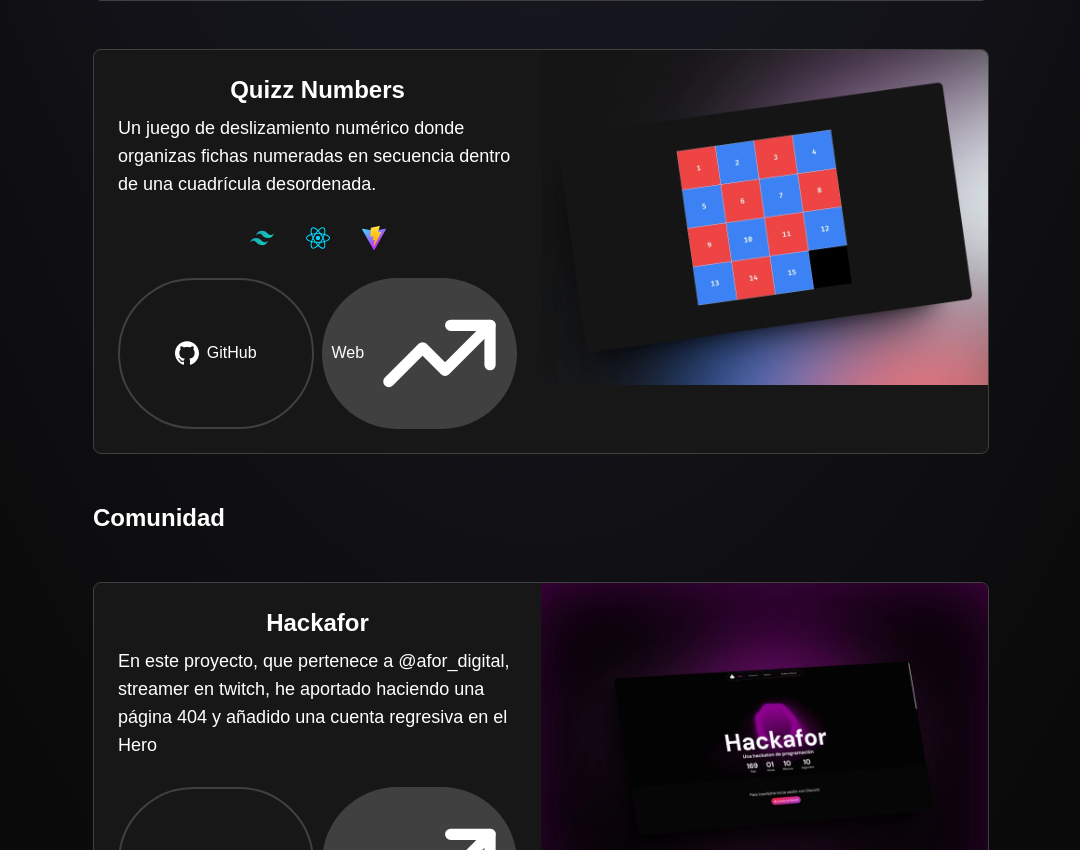
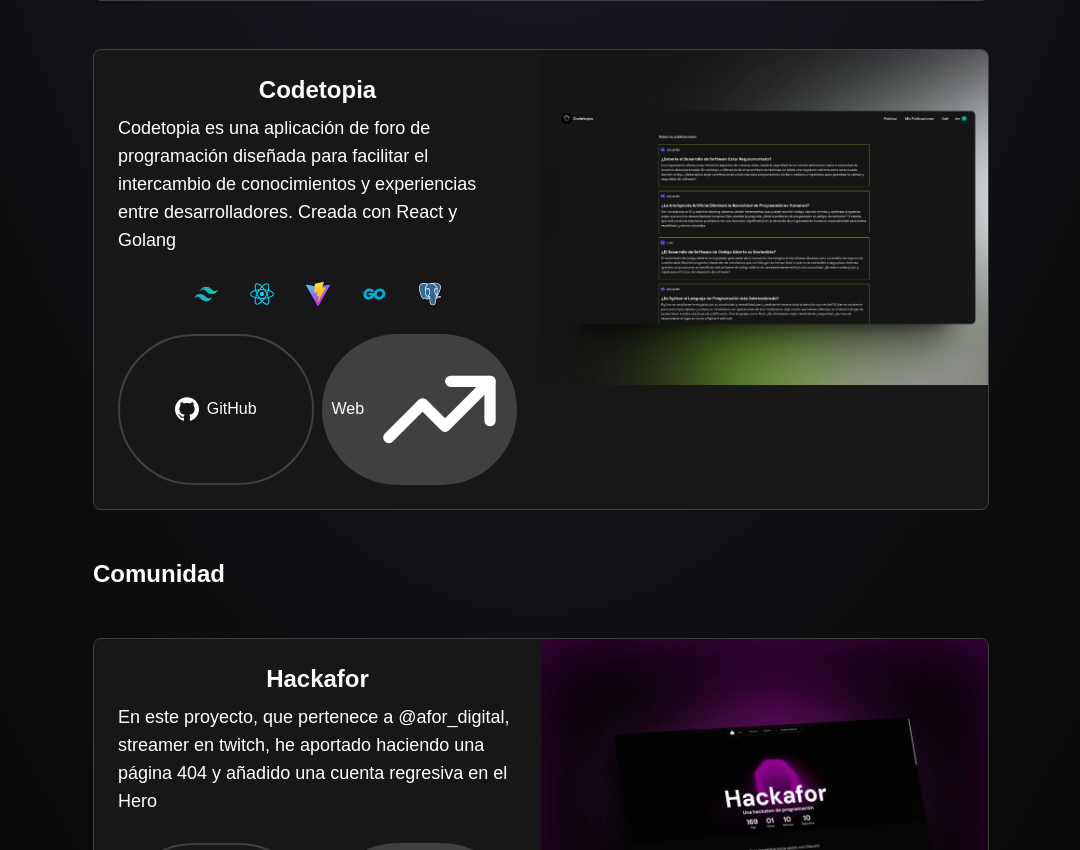
Before and after one commit to LUISEDOCCOR/portafolio2024-v2, an Astro site: page / in a window 1280 px wide. Shown: the part 1300-2150 px from the top of the page, without its empty margins (99-1179 px from the left). Built offline with nearby package versions, Linux system fonts and the light colour scheme; Astro itself is replaced by a stand-in of ours.

Commit message:
feat: add new project

```diff
--- /dev/null
+++ b/src/components/Icons/dev/Golang.astro
@@ -0,0 +1,20 @@
+---
+const { styles } = Astro.props;
+---
+
+<svg
+    class={`w-6 h-6 ${styles}`}
+    viewBox="0 -14.75 254.5 254.5"
+    xmlns="http://www.w3.org/2000/svg"
+    ><title>file_type_go</title><path
+        d="M-46.926,89c-.621,0-.777-.311-.466-.777l3.262-4.194a2.225,2.225,0,0,1,1.708-.777H13.026c.621,0,.777.466.466.932l-2.64,4.038a2.367,2.367,0,0,1-1.553.932Z"
+        style="fill:#00acd7"></path><path
+        d="M-70.379,103.285c-.621,0-.777-.311-.466-.777l3.262-4.194a2.225,2.225,0,0,1,1.708-.777H4.95a.714.714,0,0,1,.777.932L4.484,102.2a1.358,1.358,0,0,1-1.4.932Z"
+        style="fill:#00acd7"></path><path
+        d="M-32.792,117.574c-.621,0-.777-.466-.466-.932l2.174-3.883a2.06,2.06,0,0,1,1.553-.932H1.533c.621,0,.932.466.932,1.087l-.311,3.728a1.167,1.167,0,0,1-1.087,1.087Z"
+        style="fill:#00acd7"></path><path
+        d="M128.426,86.2c-9.785,2.485-16.464,4.349-26.093,6.834-2.33.621-2.485.777-4.5-1.553-2.33-2.64-4.038-4.349-7.3-5.9-9.785-4.815-19.259-3.417-28.112,2.33-10.561,6.834-16,16.929-15.842,29.51.155,12.425,8.7,22.676,20.968,24.385,10.561,1.4,19.414-2.33,26.4-10.251,1.4-1.708,2.64-3.572,4.194-5.747H68.163c-3.262,0-4.038-2.019-2.951-4.659,2.019-4.815,5.747-12.891,7.921-16.929a4.194,4.194,0,0,1,3.883-2.485h56.535c-.311,4.194-.311,8.387-.932,12.581a66.239,66.239,0,0,1-12.736,30.442C108.7,159.51,94.1,168.673,75.618,171.158c-15.221,2.019-29.355-.932-41.78-10.251a48.785,48.785,0,0,1-19.725-34.48c-2.019-16.929,2.951-32.15,13.2-45.508C38.342,66.475,52.942,57.312,70.8,54.05c14.6-2.64,28.578-.932,41.159,7.61a48.686,48.686,0,0,1,18.017,21.9C130.911,84.958,130.289,85.735,128.426,86.2Z"
+        style="fill:#00acd7"></path><path
+        d="M179.835,172.09c-14.134-.311-27.025-4.349-37.9-13.668a48.711,48.711,0,0,1-16.774-29.976c-2.8-17.551,2.019-33.082,12.581-46.905,11.338-14.91,25.006-22.676,43.488-25.938,15.842-2.8,30.753-1.243,44.265,7.921,12.27,8.387,19.88,19.725,21.9,34.635,2.64,20.968-3.417,38.052-17.861,52.652a71.17,71.17,0,0,1-37.276,19.88C188.067,171.469,183.874,171.624,179.835,172.09ZM216.8,109.343a44.7,44.7,0,0,0-.466-5.125c-2.8-15.376-16.929-24.074-31.684-20.657-14.444,3.262-23.763,12.425-27.18,27.025a25.579,25.579,0,0,0,14.289,29.355c8.542,3.728,17.085,3.262,25.317-.932C209.345,132.64,216.024,122.7,216.8,109.343Z"
+        style="fill:#00acd7"></path></svg
+>
--- a/src/components/Icons/dev/IconsDev.astro
+++ b/src/components/Icons/dev/IconsDev.astro
@@ -8,6 +8,8 @@
 import Html from "./Html.astro"
 import Css from "./Css.astro"
 import Python from "./Python.astro"
+import Psql from "./Psql.astro"
+import Golang from "./Golang.astro"
 ---
 
 
@@ -32,5 +34,12 @@
 
     name == "python" ?
     (<Python styles={styles}/>):
+
+    name == "psql" ?
+    (<Psql styles={styles}/>):
+
+    name == "golang" ?
+    (<Golang styles={styles}/>):
+
     (<AstroIcon styles={styles}/>)
 }
--- /dev/null
+++ b/src/components/Icons/dev/Psql.astro
@@ -0,0 +1,10 @@
+---
+const {styles} = Astro.props
+---
+
+<svg xmlns="http://www.w3.org/2000/svg" class={`w-6 h-6 ${styles}`} preserveAspectRatio="xMidYMid" viewBox="0 0 256 264">
+    <path d="M255 158c-2-5-6-8-11-9l-8 1-14 2c12-20 22-43 27-65 9-34 5-50-1-57a77 77 0 0 0-62-30c-14 0-27 3-33 5l-19-2c-12 0-24 3-33 8L78 5c-23-3-42 0-55 9C7 26-1 46 0 74a342 342 0 0 0 28 97c7 14 14 22 23 24 5 2 13 3 22-4l5 4 9 3c11 3 22 2 31-1a643 643 0 0 1 0 10 109 109 0 0 0 5 33c1 4 4 11 9 16 6 6 13 8 20 8l9-1c10-2 21-6 29-17s11-27 12-53v-2l1-2 1 1h1c10 0 22-2 30-6 5-2 24-12 20-26"/>
+    <path d="M238 161c-30 6-32-4-32-4 32-47 45-106 33-120-31-40-84-21-85-21l-20-2c-14 0-24 4-32 10 0 0-95-40-91 49 1 19 28 143 59 106l22-26c6 4 12 6 19 5h1v5c-8 9-6 10-22 14-16 3-7 9 0 11s25 4 36-12v2c3 2 5 16 5 29-1 12-1 21 2 27 2 7 5 22 26 18 17-4 27-14 28-30 1-12 3-10 3-20l1-5c2-16 1-21 12-19l2 1c8 0 19-2 25-5 13-6 21-16 8-13" fill="#336791"/>
+    <path d="M108 82h-6l-1 2 1 3c1 2 3 3 5 3h1c3 0 6-2 6-4 1-2-3-4-6-4M197 82c0-2-4-3-7-2-3 0-6 1-6 3 1 2 3 4 6 4h1l4-2 2-3" fill="#FFF"/>
+    <path d="M248 160c-1-3-5-5-11-3-18 3-24 1-27-1 14-21 26-47 32-71 3-11 5-22 5-30 0-10-2-17-5-21a70 70 0 0 0-57-27c-16 0-30 4-33 6-5-2-12-3-18-3-13 0-23 3-32 9-4-2-14-5-26-7-21-3-37-1-49 8C13 30 6 48 8 73c0 8 5 35 13 60 10 33 21 51 32 55l5 1c4 0 9-2 14-9l21-22c4 2 9 3 14 3v1l-2 3c-4 5-5 5-16 8-3 0-12 2-12 8 0 7 10 10 11 10l12 1c9 0 17-3 24-8-1 23 0 46 3 53 3 6 8 20 26 20l9-1c18-4 26-12 29-30l6-45 11 1c8 0 17-2 23-5 7-3 19-10 17-17Zm-44-83-1 10-2 12 1 14c1 9 3 19-2 28l-2-4-3-6c-7-12-22-39-14-50 2-3 8-6 23-4Zm-18-62c21 0 38 8 50 23 9 12-1 65-30 111l-1-1c7-13 6-25 5-36l-1-13 1-11a72 72 0 0 0 1-16c0-5-6-20-18-34-6-7-16-16-28-21l21-2ZM67 176c-6 7-10 6-12 5-8-3-19-21-27-51-8-25-13-50-13-57-1-23 4-39 16-47 20-14 52-6 64-2v1C74 46 74 82 74 85v3c1 7 2 18 0 31a38 38 0 0 0 12 34l-19 23Zm22-30c-6-7-9-16-8-26 2-14 1-26 1-32v-2c3-3 17-11 27-8 5 1 8 4 9 9 6 28 1 40-4 50l-2 5-1 2-3 10c-7 0-14-3-19-8Zm1 38-5-2 6-2c13-3 15-5 19-10l4-5c3-3 4-2 6-1 1 0 3 2 4 5l-1 4c-9 13-23 13-33 11Zm70 65c-16 3-22-5-26-15a293 293 0 0 1-3-67c-2-5-5-9-8-10-2-1-5-2-8-1l3-10 1-1 2-5c5-10 11-24 4-54-2-12-11-17-23-16a54 54 0 0 0-20 7c1-12 5-33 18-47 9-8 20-13 34-12 27 0 44 14 54 26 8 10 13 20 15 25-14-1-23 1-28 8-10 15 6 44 13 57l3 6 8 13 2 2c-4 2-11 4-11 18l-6 51c-3 16-8 21-24 25Zm68-78c-4 2-11 3-18 3-8 1-11 0-12-1-1-9 3-10 6-11h2l1 1c6 4 16 4 31 1h1l-11 7Z" fill="#FFF"/>
+  </svg>
--- a/src/components/sections/Projects.astro
+++ b/src/components/sections/Projects.astro
@@ -13,13 +13,13 @@
         stack: ["tailwind", "supabase", "astro", "react"]
     },
     {
-        image: "/quizznumbers.webp",
-        title: "Quizz Numbers",
-        content: `Un juego de deslizamiento numérico donde organizas fichas numeradas en secuencia
-        dentro de una cuadrícula desordenada.`,
-        preview: "https://quizz-numbers.vercel.app/",
-        github: "https://github.com/LUISEDOCCOR/quizz-numbers",
-        stack: ["tailwind", "react", "vite"]
+        image: "/codetopia.webp",
+        title: "Codetopia",
+        content: `Codetopia es una aplicación de foro de programación diseñada para facilitar el intercambio
+        de conocimientos y experiencias entre desarrolladores. Creada con React y Golang`,
+        preview: "https://forum-front-five.vercel.app/",
+        github: "https://github.com/LUISEDOCCOR/forum-front",
+        stack: ["tailwind", "react", "vite", "golang", "psql"]
     }
 ]
 const community = [
```
Also changed, not shown: public/codetopia.webp (added), public/edutask.webp, public/quizznumbers.webp (deleted).
